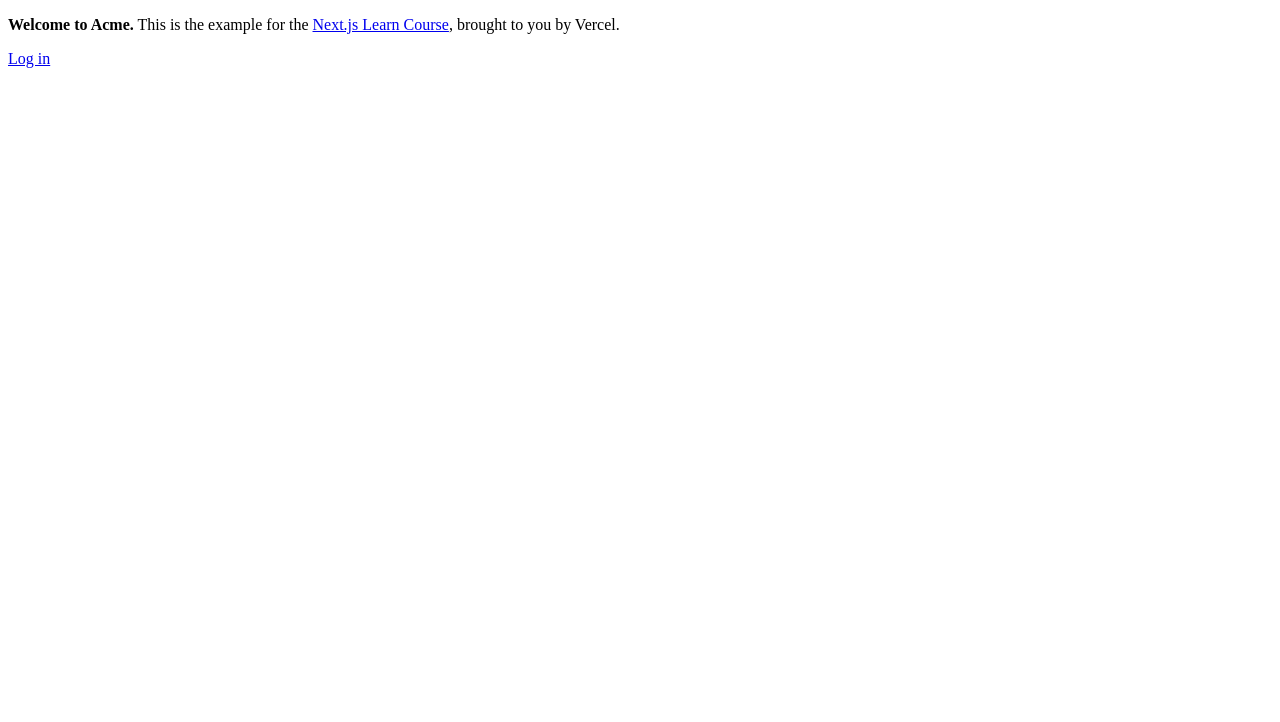
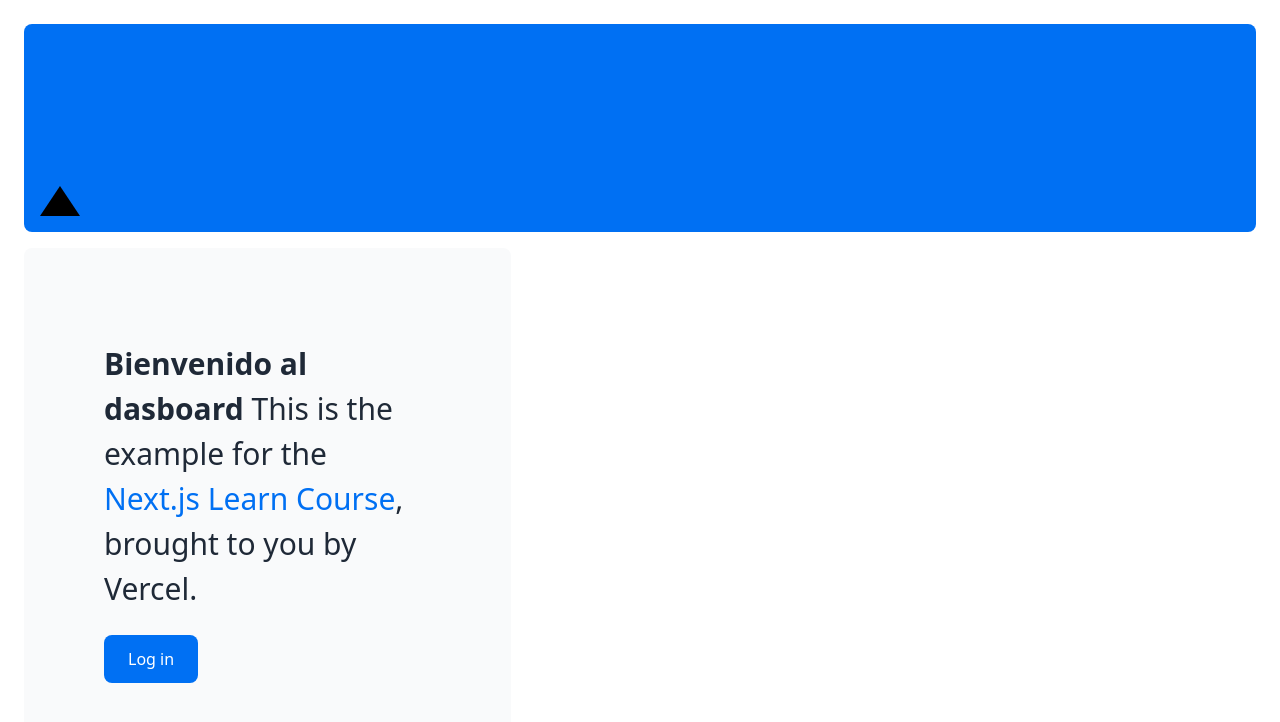
Before and after one commit to Alek30k/NextJs-Dashboard, a Next.js app: page / in a window 1280 px wide. Shown: the top 722 px of the page. Built offline with nearby package versions, Linux system fonts and the light colour scheme.

Commit message:
last commit

```diff
--- a/app/layout.tsx
+++ b/app/layout.tsx
@@ -1,3 +1,5 @@
+import "./ui/global.css";
+
 export default function RootLayout({
   children,
 }: {
--- a/app/page.tsx
+++ b/app/page.tsx
@@ -1,5 +1,5 @@
 import AcmeLogo from "@/app/ui/acme-logo";
-// import AcmeLogo from '@/app/ui/acme-logo';
+import styles from "./ui/home.module.css";
 
 import Link from "next/link";
 export default function Page() {
@@ -7,11 +7,12 @@ export default function Page() {
     <main className="flex min-h-screen flex-col p-6">
       <div className="flex h-20 shrink-0 items-end rounded-lg bg-blue-500 p-4 md:h-52">
         {/* <AcmeLogo /> */}
+        <div className={styles.shape}></div>
       </div>
       <div className="mt-4 flex grow flex-col gap-4 md:flex-row">
         <div className="flex flex-col justify-center gap-6 rounded-lg bg-gray-50 px-6 py-10 md:w-2/5 md:px-20">
           <p className={`text-xl text-gray-800 md:text-3xl md:leading-normal`}>
-            <strong>Welcome to Acme.</strong> This is the example for the{" "}
+            <strong>Bienvenido al dasboard</strong> This is the example for the{" "}
             <a href="https://nextjs.org/learn/" className="text-blue-500">
               Next.js Learn Course
             </a>
--- /dev/null
+++ b/app/ui/fonts.ts
@@ -0,0 +1,3 @@
+import {Montserrat} from "next/font/google";
+
+export const monserrat = Monserrat{{}}
--- /dev/null
+++ b/app/ui/home.module.css
@@ -0,0 +1,7 @@
+.shape {
+  height: 0;
+  width: 0;
+  border-left: 20px solid transparent;
+  border-right: 20px solid transparent;
+  border-bottom: 30px solid black;
+}
```
